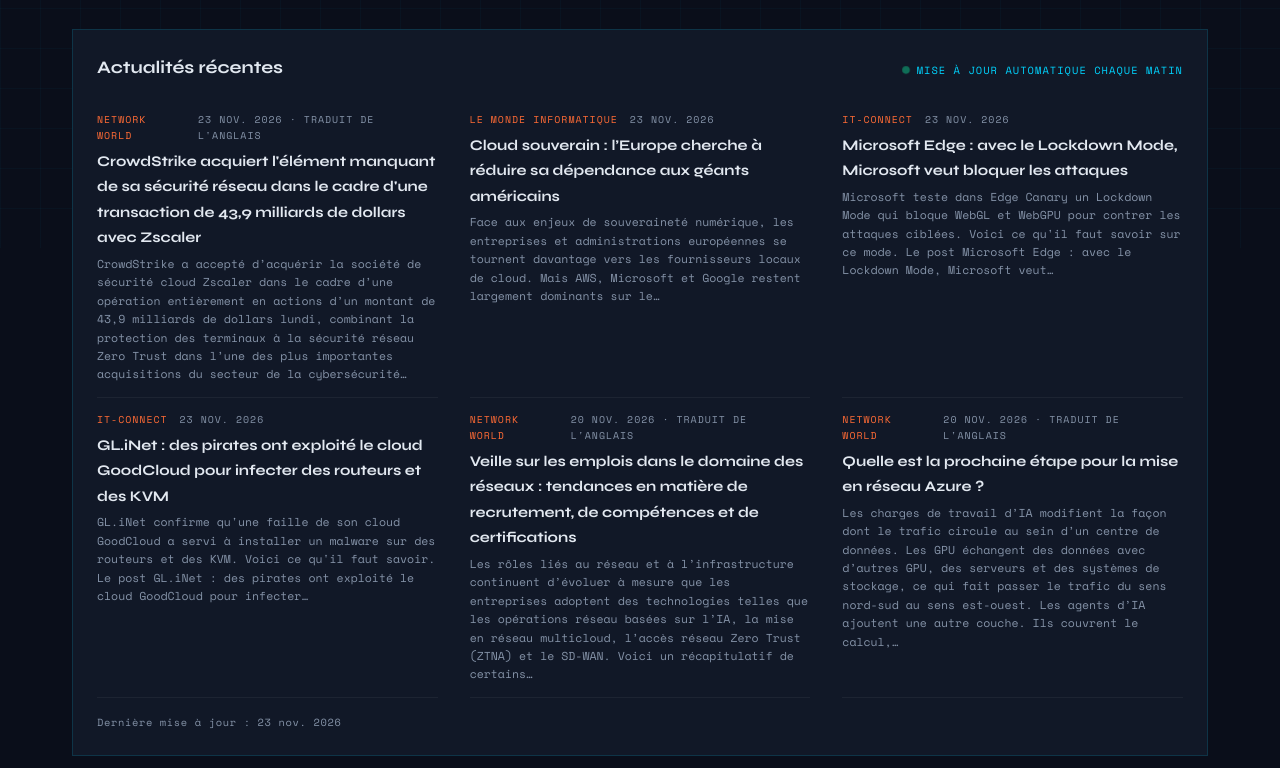
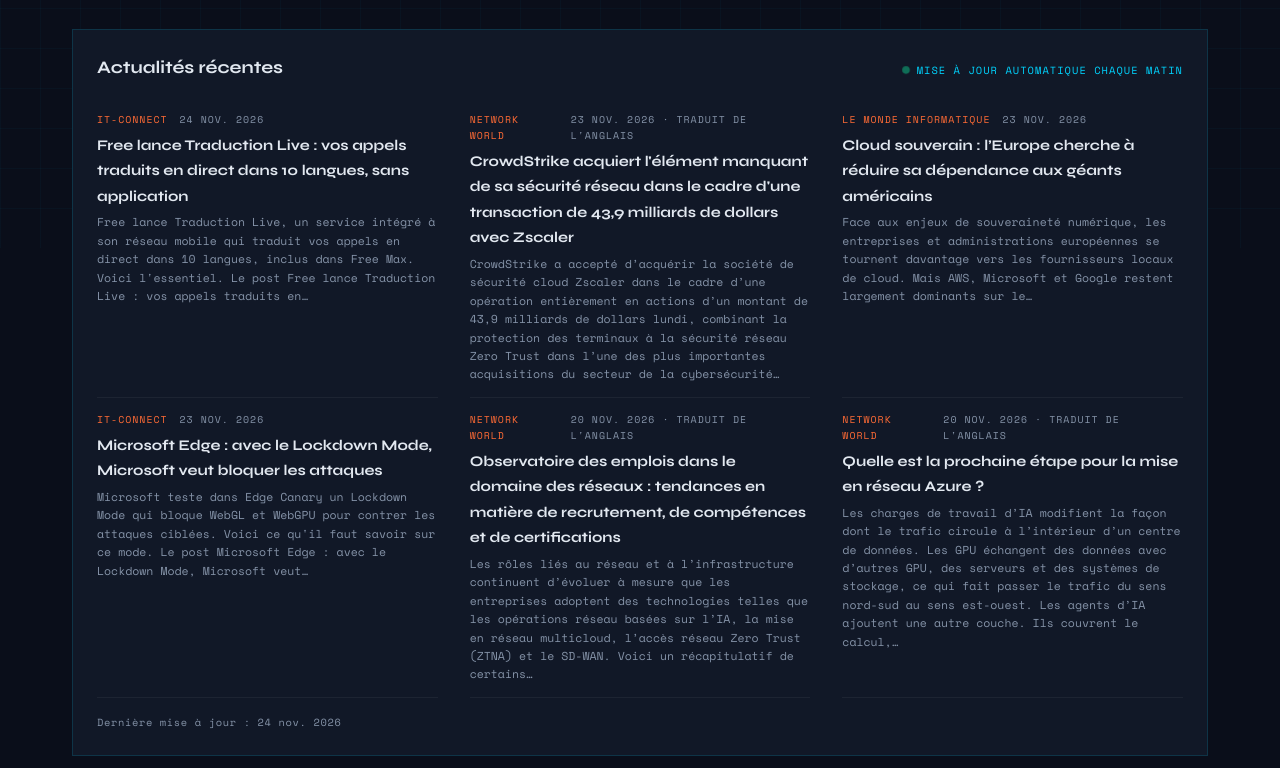
Before and after one commit to yannschneider/Portfolio, a plain HTML site: page veille.html in a window 1280 px wide. Shown: the part 552-1320 px from the top of the page. Drawn offline with nearby package versions, Linux system fonts and the light colour scheme.

Commit message:
Veille : mise à jour automatique du 24/11/2026

```diff
--- a/veille.html
+++ b/veille.html
@@ -54,6 +54,11 @@
 <!-- VEILLE-AUTO:reseau:START -->
       <ul class="veille-feed-list">
         <li class="veille-feed-item">
+          <div class="veille-feed-src"><b>IT-Connect</b><span>24 nov. 2026</span></div>
+          <a href="https://www.it-connect.fr/free-traduction-live-appels-traduits-direct/" target="_blank" rel="noopener">Free lance Traduction Live : vos appels traduits en direct dans 10 langues, sans application</a>
+          <p>Free lance Traduction Live, un service intégré à son réseau mobile qui traduit vos appels en direct dans 10 langues, inclus dans Free Max. Voici l&#x27;essentiel. Le post Free lance Traduction Live : vos appels traduits en…</p>
+        </li>
+        <li class="veille-feed-item">
           <div class="veille-feed-src"><b>Network World</b><span>23 nov. 2026 · traduit de l'anglais</span></div>
           <a href="https://www.networkworld.com/article/4252109/crowdstrike-buys-missing-network-security-piece-in-43-9b-zscaler-deal-2.html" target="_blank" rel="noopener">CrowdStrike acquiert l&#x27;élément manquant de sa sécurité réseau dans le cadre d&#x27;une transaction de 43,9 milliards de dollars avec Zscaler</a>
           <p>CrowdStrike a accepté d’acquérir la société de sécurité cloud Zscaler dans le cadre d’une opération entièrement en actions d’un montant de 43,9 milliards de dollars lundi, combinant la protection des terminaux à la sécurité réseau Zero Trust dans l’une des plus importantes acquisitions du secteur de la cybersécurité…</p>
@@ -69,22 +74,17 @@
           <p>Microsoft teste dans Edge Canary un Lockdown Mode qui bloque WebGL et WebGPU pour contrer les attaques ciblées. Voici ce qu&#x27;il faut savoir sur ce mode. Le post Microsoft Edge : avec le Lockdown Mode, Microsoft veut…</p>
         </li>
         <li class="veille-feed-item">
-          <div class="veille-feed-src"><b>IT-Connect</b><span>23 nov. 2026</span></div>
-          <a href="https://www.it-connect.fr/gl-inet-goodcloud-routeurs-kvm-malware/" target="_blank" rel="noopener">GL.iNet : des pirates ont exploité le cloud GoodCloud pour infecter des routeurs et des KVM</a>
-          <p>GL.iNet confirme qu&#x27;une faille de son cloud GoodCloud a servi à installer un malware sur des routeurs et des KVM. Voici ce qu&#x27;il faut savoir. Le post GL.iNet : des pirates ont exploité le cloud GoodCloud pour infecter…</p>
-        </li>
-        <li class="veille-feed-item">
           <div class="veille-feed-src"><b>Network World</b><span>20 nov. 2026 · traduit de l'anglais</span></div>
-          <a href="https://www.networkworld.com/article/2093749/network-jobs-watch-hiring-skills-and-certification-trends.html" target="_blank" rel="noopener">Veille sur les emplois dans le domaine des réseaux : tendances en matière de recrutement, de compétences et de certifications</a>
+          <a href="https://www.networkworld.com/article/2093749/network-jobs-watch-hiring-skills-and-certification-trends.html" target="_blank" rel="noopener">Observatoire des emplois dans le domaine des réseaux : tendances en matière de recrutement, de compétences et de certifications</a>
           <p>Les rôles liés au réseau et à l’infrastructure continuent d’évoluer à mesure que les entreprises adoptent des technologies telles que les opérations réseau basées sur l’IA, la mise en réseau multicloud, l’accès réseau Zero Trust (ZTNA) et le SD-WAN. Voici un récapitulatif de certains…</p>
         </li>
         <li class="veille-feed-item">
           <div class="veille-feed-src"><b>Network World</b><span>20 nov. 2026 · traduit de l'anglais</span></div>
           <a href="https://www.networkworld.com/article/4251523/whats-next-for-azure-networking.html" target="_blank" rel="noopener">Quelle est la prochaine étape pour la mise en réseau Azure ?</a>
-          <p>Les charges de travail d’IA modifient la façon dont le trafic circule au sein d’un centre de données. Les GPU échangent des données avec d’autres GPU, des serveurs et des systèmes de stockage, ce qui fait passer le trafic du sens nord-sud au sens est-ouest. Les agents d’IA ajoutent une autre couche. Ils couvrent le calcul,…</p>
+          <p>Les charges de travail d’IA modifient la façon dont le trafic circule à l’intérieur d’un centre de données. Les GPU échangent des données avec d’autres GPU, des serveurs et des systèmes de stockage, ce qui fait passer le trafic du sens nord-sud au sens est-ouest. Les agents d’IA ajoutent une autre couche. Ils couvrent le calcul,…</p>
         </li>
       </ul>
-      <p class="veille-feed-stamp">Dernière mise à jour : 23 nov. 2026</p>
+      <p class="veille-feed-stamp">Dernière mise à jour : 24 nov. 2026</p>
 <!-- VEILLE-AUTO:reseau:END -->
     </div>
     <h2 class="veille-analyse-title">Mon analyse</h2>
@@ -155,6 +155,21 @@
 <!-- VEILLE-AUTO:cyber:START -->
       <ul class="veille-feed-list">
         <li class="veille-feed-item">
+          <div class="veille-feed-src"><b>IT-Connect</b><span>24 nov. 2026</span></div>
+          <a href="https://www.it-connect.fr/cve-2026-134401-faille-critique-chrome/" target="_blank" rel="noopener">Google Chrome : une seule faille corrigée, mais elle est critique (CVE-2026-134401)</a>
+          <p>Google a publié Chrome 158.0.8127.88 pour corriger la CVE-2026-134401, une faille critique qui permettrait de sortir de la sandbox : voici ce qu&#x27;il faut savoir. Le post Google Chrome : une seule faille corrigée, mais…</p>
+        </li>
+        <li class="veille-feed-item">
+          <div class="veille-feed-src"><b>IT-Connect</b><span>24 nov. 2026</span></div>
+          <a href="https://www.it-connect.fr/tuto-privacyidea-serveur-mfa-open-source/" target="_blank" rel="noopener">privacyIDEA : un serveur MFA open source pour sécuriser Windows et l’Active Directory</a>
+          <p>Tuto privacyIDEA : installez un serveur MFA open source, connectez-le à l’Active Directory et ajoutez le MFA à l’ouverture de session Windows. Le post privacyIDEA : un serveur MFA open source pour sécuriser Windows et…</p>
+        </li>
+        <li class="veille-feed-item">
+          <div class="veille-feed-src"><b>IT-Connect</b><span>24 nov. 2026</span></div>
+          <a href="https://www.it-connect.fr/entra-connect-health-faille-exploitee-metadonnees-tenants/" target="_blank" rel="noopener">Entra Connect Health : une faille exploitée a exposé les e-mails des admins de tenants Microsoft</a>
+          <p>Une faille dans l&#x27;API d&#x27;Entra Connect Health a été exploitée pour lire les métadonnées de tenants, dont les e-mails des admins. Voici ce qu&#x27;il faut savoir. Le post Entra Connect Health : une faille exploitée a exposé…</p>
+        </li>
+        <li class="veille-feed-item">
           <div class="veille-feed-src"><b>ZATAZ</b><span>23 nov. 2026</span></div>
           <a href="https://www.zataz.com/courtiers-en-or-pirates-dix-personnes-mises-en-examen/" target="_blank" rel="noopener">Courtiers en or piratés, dix personnes mises en examen</a>
           <p>Trois courtiers en métaux précieux piratés, des clients ciblés par de faux policiers et dix personnes mises en examen.</p>
@@ -169,23 +184,8 @@
           <a href="https://www.zataz.com/cyberespionnage-en-bulgarie-62-millions-de-pages-volees/" target="_blank" rel="noopener">Cyberespionnage en Bulgarie, 62 millions de pages volées</a>
           <p>La Bulgarie révèle cinq ans de cyberespionnage et le vol d’au moins 62 millions de pages.</p>
         </li>
-        <li class="veille-feed-item">
-          <div class="veille-feed-src"><b>IT-Connect</b><span>23 nov. 2026</span></div>
-          <a href="https://www.it-connect.fr/edge-lockdown-mode-webgl-webgpu/" target="_blank" rel="noopener">Microsoft Edge : avec le Lockdown Mode, Microsoft veut bloquer les attaques</a>
-          <p>Microsoft teste dans Edge Canary un Lockdown Mode qui bloque WebGL et WebGPU pour contrer les attaques ciblées. Voici ce qu&#x27;il faut savoir sur ce mode. Le post Microsoft Edge : avec le Lockdown Mode, Microsoft veut…</p>
-        </li>
-        <li class="veille-feed-item">
-          <div class="veille-feed-src"><b>IT-Connect</b><span>23 nov. 2026</span></div>
-          <a href="https://www.it-connect.fr/gta-6-pc-leonida-fuite-xbox-cyberleek/" target="_blank" rel="noopener">GTA 6 sur PC : le projet Leonida tente de recompiler la version Xbox qui a fuité</a>
-          <p>Le projet open source Leonida veut faire tourner sous Windows la version Xbox de GTA 6 diffusée par Cyberleek. Mais le jeu ne démarre pas encore. Le post GTA 6 sur PC : le projet Leonida tente de recompiler la version…</p>
-        </li>
-        <li class="veille-feed-item">
-          <div class="veille-feed-src"><b>IT-Connect</b><span>23 nov. 2026</span></div>
-          <a href="https://www.it-connect.fr/gl-inet-goodcloud-routeurs-kvm-malware/" target="_blank" rel="noopener">GL.iNet : des pirates ont exploité le cloud GoodCloud pour infecter des routeurs et des KVM</a>
-          <p>GL.iNet confirme qu&#x27;une faille de son cloud GoodCloud a servi à installer un malware sur des routeurs et des KVM. Voici ce qu&#x27;il faut savoir. Le post GL.iNet : des pirates ont exploité le cloud GoodCloud pour infecter…</p>
-        </li>
       </ul>
-      <p class="veille-feed-stamp">Dernière mise à jour : 23 nov. 2026</p>
+      <p class="veille-feed-stamp">Dernière mise à jour : 24 nov. 2026</p>
 <!-- VEILLE-AUTO:cyber:END -->
     </div>
     <h2 class="veille-analyse-title">Mon analyse</h2>
```
